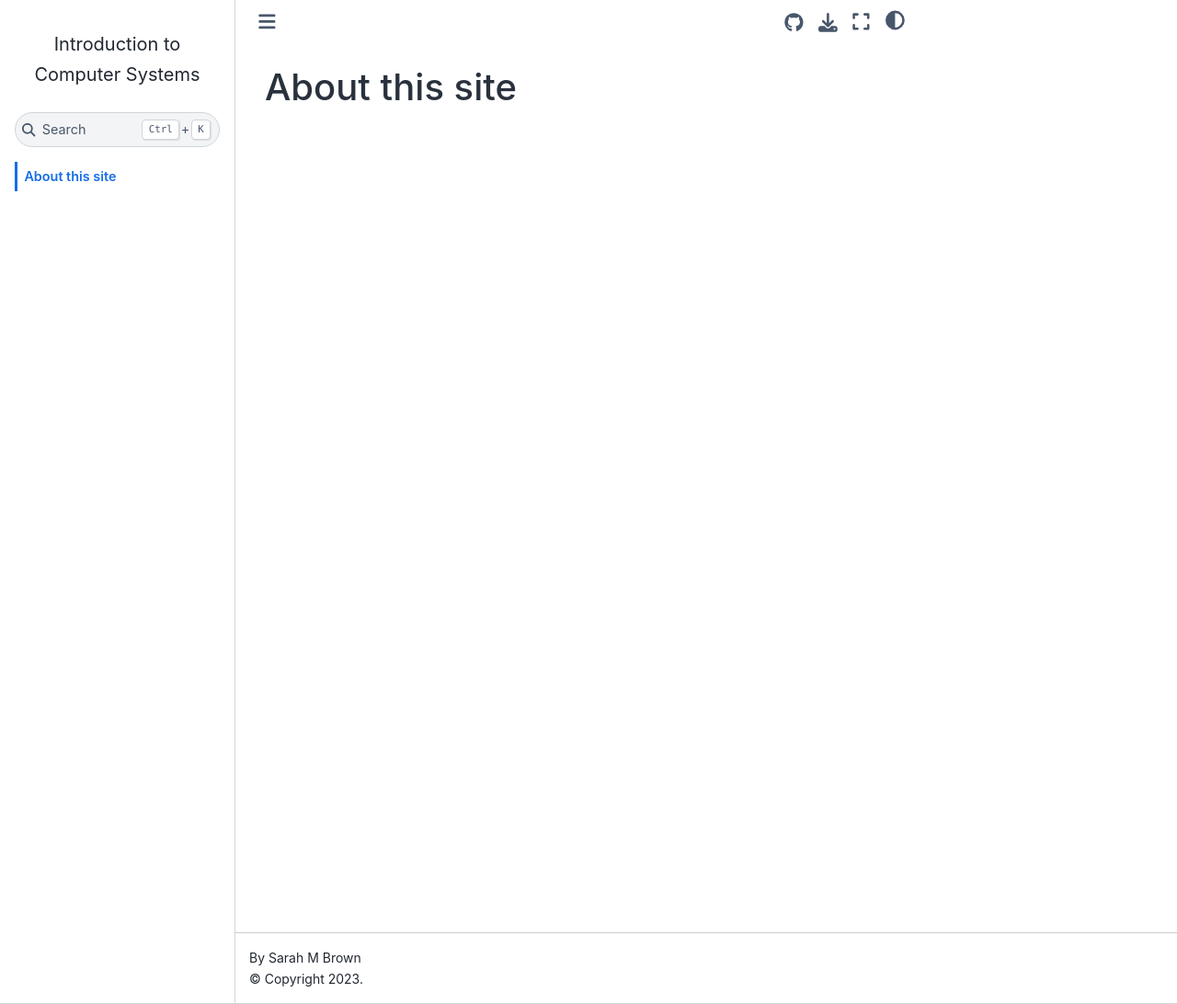
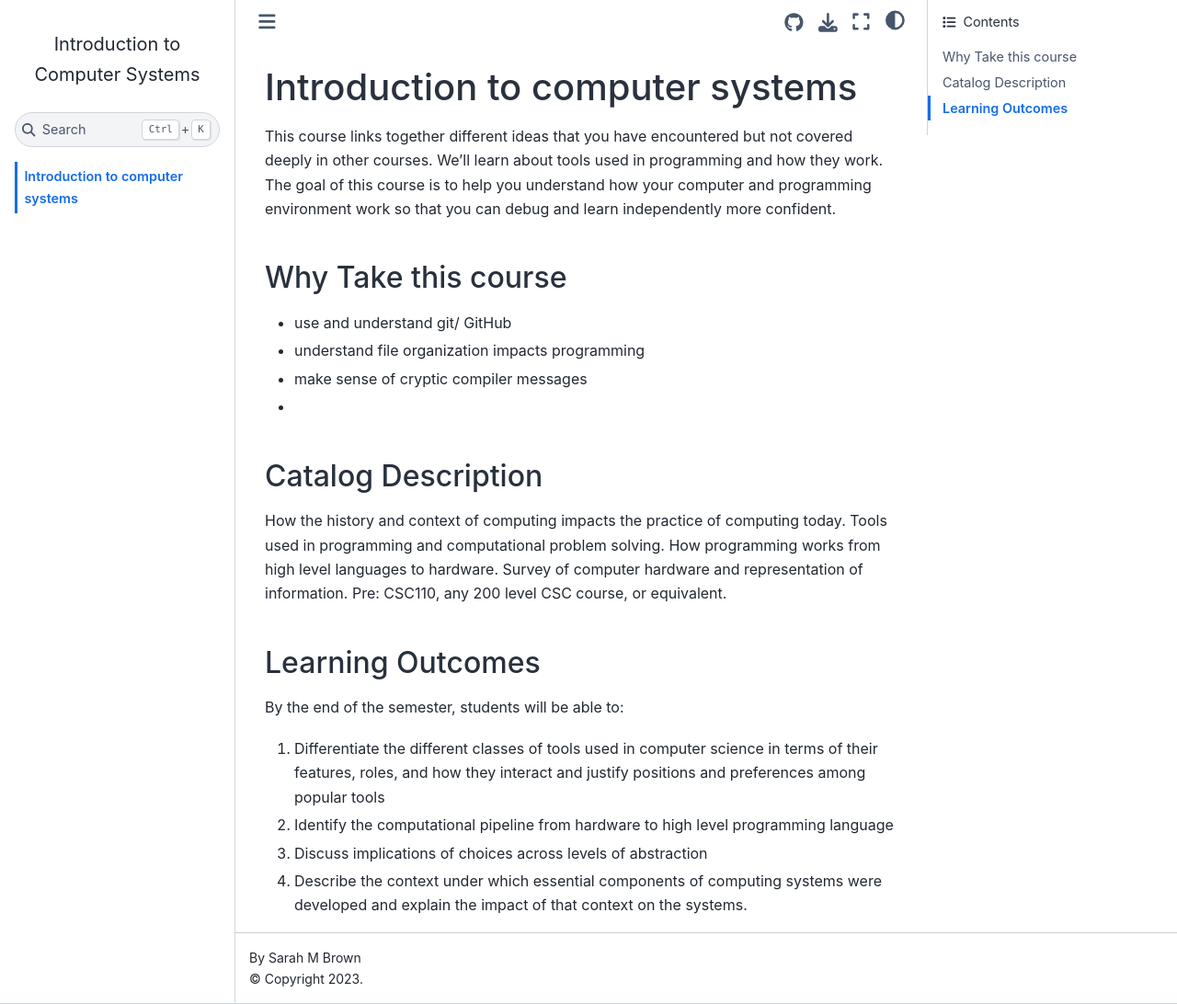
Before and after one commit to klattuada/introcompsys.github.io, a Jupyter Book: the page built from index.md, in a window 1280 px wide and 1092 px high. Shown: the whole window at 92% size. Built offline with Jupyter Book 1.0.4 settings and Sphinx 7.4.7 and the Sphinx Book theme 1.1.4, drawn with Linux system fonts in a browser that asks for light colours.

Commit message:
draft description

```diff
--- a/index.md
+++ b/index.md
@@ -1 +1,30 @@
-# About this site
+# Introduction to computer systems
+
+This course links together different ideas that you have encountered but not covered
+deeply in other courses.  We'll learn about tools used in programming and how they
+work. The goal of this course is to help you understand how your computer and programming
+environment work so that you can debug and learn independently more confident.
+
+## Why Take this course
+
+- use and understand git/ GitHub
+- understand file organization impacts programming
+- make sense of cryptic compiler messages
+-
+
+## Catalog Description
+
+
+How the history and context of computing impacts the practice of computing today. Tools used in
+programming and computational problem solving. How programming works from high level
+languages to hardware. Survey of computer hardware and representation of information.
+Pre: CSC110, any 200 level CSC course, or equivalent.
+
+## Learning Outcomes
+
+By the end of the semester, students will be able to:
+
+1. Differentiate the different classes of tools used in computer science in terms of their features, roles, and how they interact and justify positions and preferences among popular tools
+1. Identify the computational pipeline from hardware to high level programming language
+1. Discuss implications of choices across levels of abstraction
+1. Describe the context under which essential components of computing systems were developed and explain the impact of that context on the systems.
```
